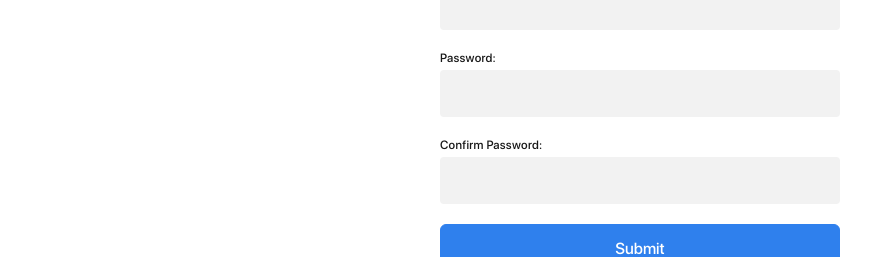
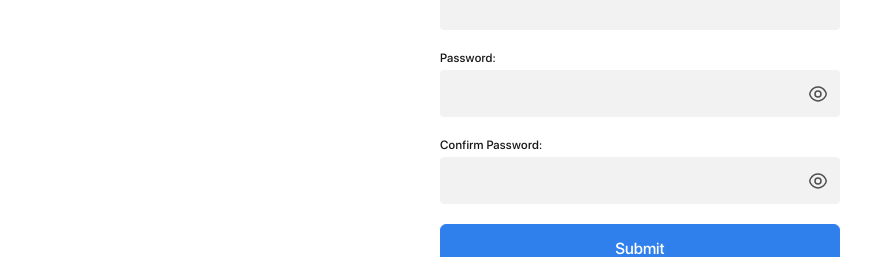
Before and after one commit to MohamedHesham1/dream-place-booking, a Vue app: page /register in a window 1280 px wide. Shown: the part 305-562 px from the top of the page, without its empty margins (0-881 px from the left). Built offline with nearby package versions, Linux system fonts and the light colour scheme.

Commit message:
feat(logic): :sparkles: add filter by name functionality

```diff
--- a/src/layouts/NavbarItem.vue
+++ b/src/layouts/NavbarItem.vue
@@ -83,7 +83,11 @@ onUnmounted(() => {
         </ul>
 
         <div v-if="userStore.user" class="flex items-center gap-4">
-          <img src="@/assets/images/icon-notification.svg" alt="" />
+          <img
+            class="white-icon"
+            src="@/assets/images/icon-notification.svg"
+            alt=""
+          />
           <div class="relative" ref="dropdownContainer">
             <button @click="toggleDropdown" class="focus:outline-none">
               <img src="@/assets/images/icon-avatar.svg" alt="Avatar" />
--- a/src/views/MyTripsPage.vue
+++ b/src/views/MyTripsPage.vue
@@ -86,7 +86,7 @@ const tripStore = useTripStore();
             }"
           >
             <AppButton paddingY="py-[10px]" @click="updateTripProperties">
-              See availability</AppButton
+              View trip details</AppButton
             >
           </router-link>
         </div>
--- a/src/views/RegisterPage.vue
+++ b/src/views/RegisterPage.vue
@@ -11,6 +11,7 @@ const passwordsMatch = ref(true);
 const userStore = useUserStore();
 const router = useRouter();
 const passwordError = ref('');
+const showPassword = ref(false);
 
 const validatePassword = () => {
   passwordError.value = '';
@@ -31,6 +32,7 @@ const validatePassword = () => {
     return;
   }
 };
+
 const handleSubmit = async () => {
   if (password.value !== confirmPassword.value) {
     passwordsMatch.value = false;
@@ -71,14 +73,22 @@ const handleSubmit = async () => {
         for="password"
         >Password:</label
       >
+      <div class="relative mb-5 px-3 pt-[11px] pb-3 bg-gray-6 rounded">
         <input
-        class="px-3 pt-[11px] pb-3 bg-gray-6 mb-5 rounded"
+          class="w-full bg-gray-6"
           id="password"
           v-model="password"
-        type="password"
+          :type="showPassword ? 'text' : 'password'"
           required
           @input="validatePassword"
         />
+        <img
+          src="@/assets/images/icon-eye.svg"
+          alt="Email Icon"
+          @click="showPassword = !showPassword"
+          class="absolute right-3 top-1/2 transform -translate-y-1/2"
+        />
+      </div>
       <p v-if="passwordError" class="text-red">{{ passwordError }}</p>
 
       <label
@@ -86,13 +96,21 @@ const handleSubmit = async () => {
         for="confirm-password"
         >Confirm Password:</label
       >
+      <div class="relative mb-5 px-3 pt-[11px] pb-3 bg-gray-6 rounded">
         <input
-        class="px-3 pt-[11px] pb-3 bg-gray-6 mb-5 rounded"
+          class="w-full bg-gray-6"
           id="confirm-password"
           v-model="confirmPassword"
-        type="password"
+          :type="showPassword ? 'text' : 'password'"
           required
         />
+        <img
+          src="@/assets/images/icon-eye.svg"
+          alt="Email Icon"
+          @click="showPassword = !showPassword"
+          class="absolute right-3 top-1/2 transform -translate-y-1/2"
+        />
+      </div>
       <p v-if="!passwordsMatch" class="text-red-500">Passwords do not match.</p>
       <AppButton>Submit</AppButton>
 
--- a/src/views/SearchResultsPage.vue
+++ b/src/views/SearchResultsPage.vue
@@ -18,6 +18,8 @@ const propertiesNumber = ref('');
 const sortOption = ref('popularity');
 const place = ref(searchParams.get('place'));
 const currentPage = ref(1);
+const searchQuery = ref('');
+
 const searchValues = ref({
   dest_id: searchParams.get('destId'),
   search_type: 'CITY',
@@ -48,6 +50,17 @@ const paginationProps = computed(() => ({
 const headingText = computed(
   () => `${place.value} : ${propertiesNumber.value} search results found`
 );
+const filteredHotels = computed(() => {
+  if (searchQuery.value) {
+    return hotels.value.filter((hotel) =>
+      hotel.property.name
+        .toLowerCase()
+        .includes(searchQuery.value.toLowerCase())
+    );
+  } else {
+    return hotels.value;
+  }
+});
 
 // refactor so that getSortby is called on change
 watchEffect(async () => {
@@ -77,6 +90,7 @@ onMounted(async () => {
           <div class="relative">
             <input
               type="search"
+              v-model="searchQuery"
               placeholder="eg. Beach westpalm"
               class="pl-10 pr-4 py-3 border rounded w-64 focus:outline-none focus:ring focus:border-blue-300"
             />
@@ -191,7 +205,7 @@ onMounted(async () => {
         </div>
 
         <ul class="flex flex-col gap-6">
-          <li v-for="hotel in hotels" :key="hotel.property.id">
+          <li v-for="hotel in filteredHotels" :key="hotel.property.id">
             <HotelCard :hotel="hotel" />
           </li>
         </ul>
```
Lines whose indentation alone changed are shown as unchanged.
